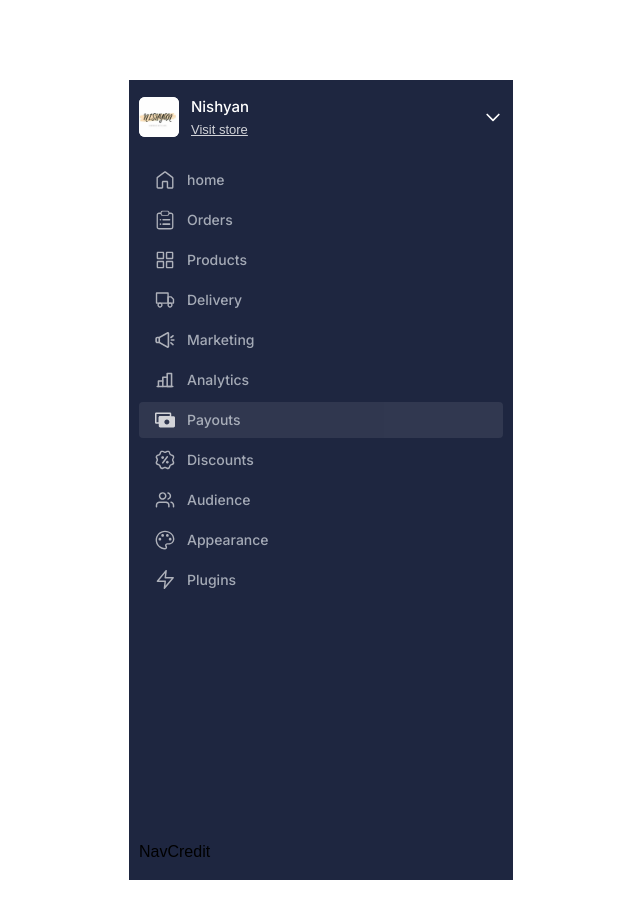
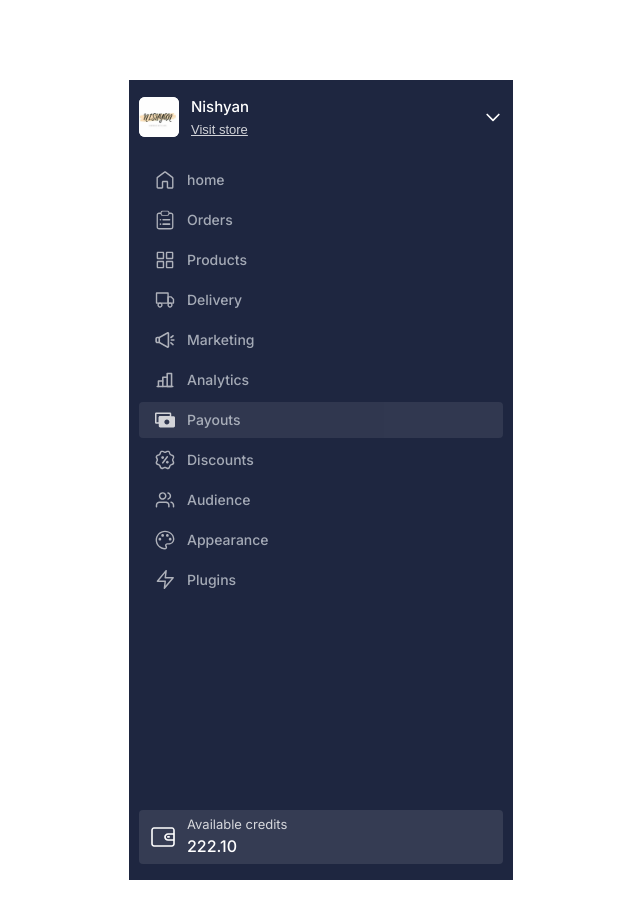
Before and after one commit to anoopraju31/dukaan-dashboard, a React (Vite) app: page / in a window 1280 px wide. Shown: the top 918 px of the page, without its empty margins (319-959 px from the left). Built offline with nearby package versions, Linux system fonts and the light colour scheme.

Commit message:
Nav Credit - styled

```diff
--- a/src/components/NavCredit.tsx
+++ b/src/components/NavCredit.tsx
@@ -1,7 +1,19 @@
 import { FC } from 'react'
+import Wallet from './svgs/Wallet'
 
 const NavCredit: FC = () => {
-	return <div>NavCredit</div>
+	return (
+		<div className='px-3 py-[6px] flex items-center gap-3 rounded bg-navbar-secondary'>
+			<Wallet />
+
+			<div className='flex flex-col gap-[2px] text-black-100 font-inter'>
+				<p className='text-[13px] leading-4 opacity-80 whitespace-nowrap'>
+					Available credits
+				</p>
+				<p className='font-medium text-base'> 222.10 </p>
+			</div>
+		</div>
+	)
 }
 
 export default NavCredit
--- /dev/null
+++ b/src/components/svgs/Wallet.tsx
@@ -0,0 +1,21 @@
+import { FC } from 'react'
+
+const Wallet: FC = () => {
+	return (
+		<svg
+			xmlns='http://www.w3.org/2000/svg'
+			width='24'
+			height='24'
+			viewBox='0 0 24 24'
+			fill='none'>
+			<path
+				fillRule='evenodd'
+				clipRule='evenodd'
+				d='M2.99995 3.79745C2.42319 3.79745 1.79995 4.35545 1.79995 5.24745V18.7474C1.79995 19.6394 2.42319 20.1974 2.99995 20.1974H21C21.5767 20.1974 22.2 19.6394 22.2 18.7474V15.8475H17C14.8737 15.8475 13.15 14.1237 13.15 11.9975C13.15 9.87116 14.8737 8.14745 17 8.14745H22.2V5.24745C22.2 4.35545 21.5767 3.79745 21 3.79745H2.99995ZM23.7999 8.14745V5.24745C23.7999 3.65417 22.6323 2.19745 21 2.19745H2.99995C1.36758 2.19745 0.199951 3.65417 0.199951 5.24745V18.7474C0.199951 20.3407 1.36758 21.7974 2.99995 21.7974H21C22.6323 21.7974 23.7999 20.3407 23.7999 18.7474V15.8475H23.85V8.14745H23.7999ZM16 11.9475C16 11.478 16.3806 11.0975 16.85 11.0975H18.15C18.6194 11.0975 19 11.478 19 11.9475C19 12.4169 18.6194 12.7975 18.15 12.7975H16.85C16.3806 12.7975 16 12.4169 16 11.9475ZM14.85 11.9975C14.85 10.81 15.8126 9.84745 17 9.84745H22.15V14.1475H17C15.8126 14.1475 14.85 13.1849 14.85 11.9975Z'
+				fill='white'
+			/>
+		</svg>
+	)
+}
+
+export default Wallet
```
